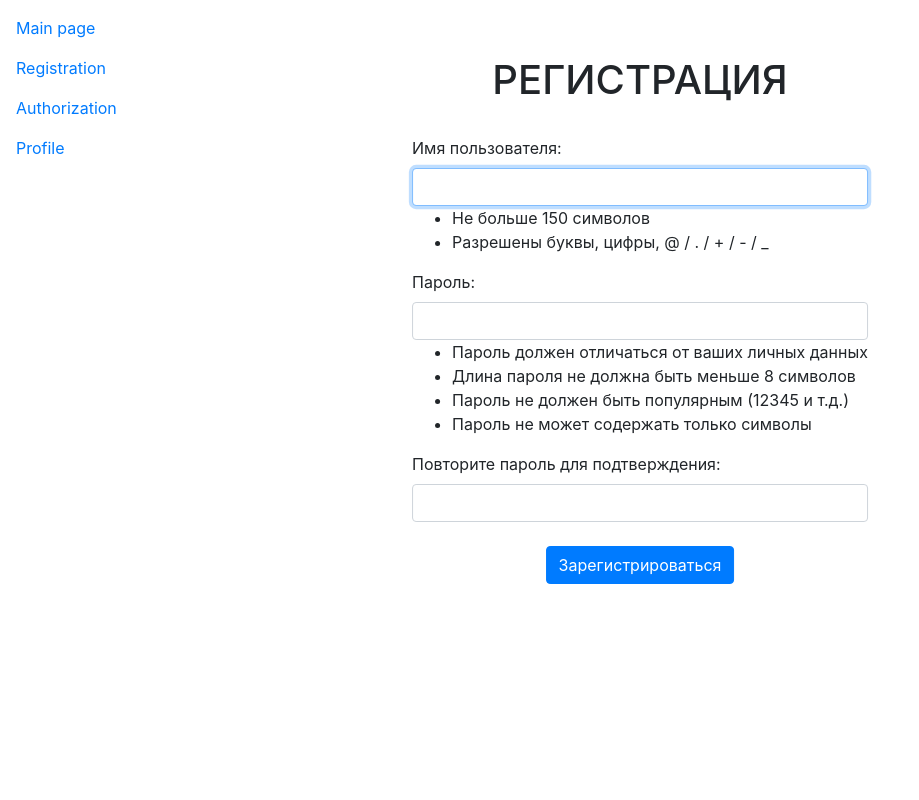
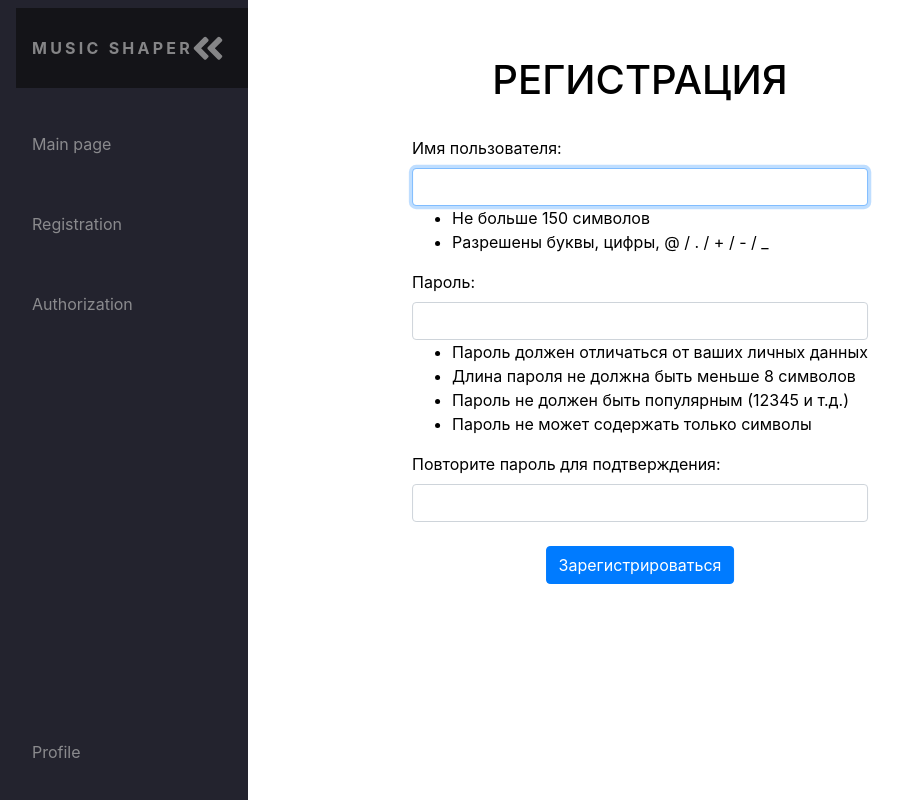
Before and after one commit to korsilyn/MusicShaper, a Django app: page /register/ in a window 1280 px wide. Shown: the whole page, without its empty margins (0-919 px from the left). Run offline with Django 3.2, Linux system fonts and the light colour scheme; some libraries are stand-ins or nearby versions.

Commit message:
Navbar Soon

```diff
--- a/main/templates/navbar.html
+++ b/main/templates/navbar.html
@@ -1,8 +1,221 @@
- <nav class="navbar" >
+<style>
+
+:root {
+  font-size: 16px;
+  font-family: 'Open Sans';
+  --text-primary: #b6b6b6;
+  --text-secondary: #ececec;
+  --bg-primary: #23232e;
+  --bg-secondary: #141418;
+  --transition-speed: 600ms;
+}
+
+body {
+  color: black;
+  background-color: white;
+  margin: 0;
+  padding: 0;
+}
+
+body::-webkit-scrollbar {
+  width: 0.5rem;
+}
+
+body::-webkit-scrollbar-track {
+  background: #1e1e10;
+}
+
+body::-webkit-scrollbar-thumb {
+  background: #6649b8;
+}
+
+main {
+  margin-left: 6rem;
+  padding: 1rem;
+}
+
+.navbar {
+  position: fixed;
+  background-color: var(--bg-primary);
+  transition: width 600ms ease;
+
+}
+
+.navbar-nav {
+  list-style: none;
+  padding: 0;
+  margin: 0;
+  display: flex;
+  flex-direction: column;
+  align-items: center;
+  height: 100%;
+}
+
+.nav-item {
+  width: 100%;
+}
+
+.nav-item:last-child {
+  margin-top: auto;
+}
+
+.nav-link {
+  display: flex;
+  align-items: center;
+  height: 5rem;
+  color: var(--text-primary);
+  text-decoration: none;
+  filter: grayscale(100%) opacity(0.7);
+  transition: var(--transition-speed);
+}
+
+.nav-link:hover {
+  filter: grayscale(0%) opacity(1);
+  background: var(--bg-secondary);
+  color: var(--text-secondary);
+}
+
+.link-text {
+  display: none;
+  margin-left: 1rem;
+}
+
+.nav-link svg {
+  width: 2rem;
+  min-width: 2rem;
+  margin: 0 1.5rem;
+}
+
+
+.logo {
+  font-weight: bold;
+  text-transform: uppercase;
+  margin-bottom: 1rem;
+  text-align: center;
+  color: var(--text-secondary);
+  background: var(--bg-secondary);
+  font-size: 1rem;
+  letter-spacing: 0.3ch;
+  width: 100%;
+}
+
+.logo svg {
+  transform: rotate(0deg);
+  transition: var(--transition-speed);
+}
+
+.logo-text
+{
+  display: inline;
+  position: absolute;
+  left: -999px;
+  transition: var(--transition-speed);
+}
+
+.navbar:hover .logo svg {
+  transform: rotate(-900deg);
+}
+
+/* Small screens */
+@media only screen and (max-width: 900px) {
+  .navbar {
+    display: none;
+  }
+
+  .logo-text {
+    display: none;
+  }
+
+  .navbar-nav {
+    display: none;
+  }
+
+  .logo svg {
+    display: none;
+  }
+
+  .navbar:hover {
+    display: none;
+  }
+
+  .nav-link {
+    display: none;
+  }
+
+  .navbar:hover .logo-text
+  {
+    display: none;
+  }
+}
+
+/* Large screens */
+@media only screen and (min-width: 900px) {
+  .navbar {
+    top: 0;
+    width: 6rem;
+    height: 100vh;
+  }
+
+  .navbar:hover {
+    width: 15.5rem;
+  }
+
+  .navbar:hover .link-text {
+    display: inline;
+  }
+
+  .navbar:hover .logo svg
+  {
+    margin-left: 11rem;
+  }
+
+  .navbar:hover .logo-text
+  {
+    left: 0px;
+  }
+}
+
+.dark {
+  --text-primary: #b6b6b6;
+  --text-secondary: #ececec;
+  --bg-primary: #23232e;
+  --bg-secondary: #141418;
+}
+</style>
+
+<nav class="navbar">
     <ul class="navbar-nav ">
-      <li class="logo">
+       <li class="logo">
+        <a href="#" class="nav-link">
+          <span class="link-text logo-text">Music Shaper</span>
+          <svg
+            aria-hidden="true"
+            focusable="false"
+            data-prefix="fad"
+            data-icon="angle-double-right"
+            role="img"
+            xmlns="http://www.w3.org/2000/svg"
+            viewBox="0 0 448 512"
+            class="svg-inline--fa fa-angle-double-right fa-w-14 fa-5x"
+          >
+            <g class="fa-group">
+              <path
+                fill="currentColor"
+                d="M224 273L88.37 409a23.78 23.78 0 0 1-33.8 0L32 386.36a23.94 23.94 0 0 1 0-33.89l96.13-96.37L32 159.73a23.94 23.94 0 0 1 0-33.89l22.44-22.79a23.78 23.78 0 0 1 33.8 0L223.88 239a23.94 23.94 0 0 1 .1 34z"
+                class="fa-secondary"
+              ></path>
+              <path
+                fill="currentColor"
+                d="M415.89 273L280.34 409a23.77 23.77 0 0 1-33.79 0L224 386.26a23.94 23.94 0 0 1 0-33.89L320.11 256l-96-96.47a23.94 23.94 0 0 1 0-33.89l22.52-22.59a23.77 23.77 0 0 1 33.79 0L416 239a24 24 0 0 1-.11 34z"
+                class="fa-primary"
+              ></path>
+            </g>
+          </svg>
+        </a>
+      </li>
+      <li class="nav-item">
         <a href="{% url 'login' %}" class="nav-link">
-          <span class="link-text logo-text">Main page</span>
+          <span class="link-text">Main page</span>
         </a>
       </li>
       <li class="nav-item">
```
